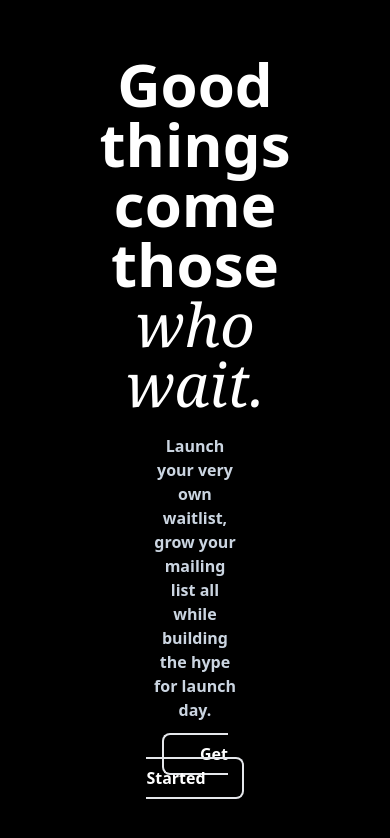
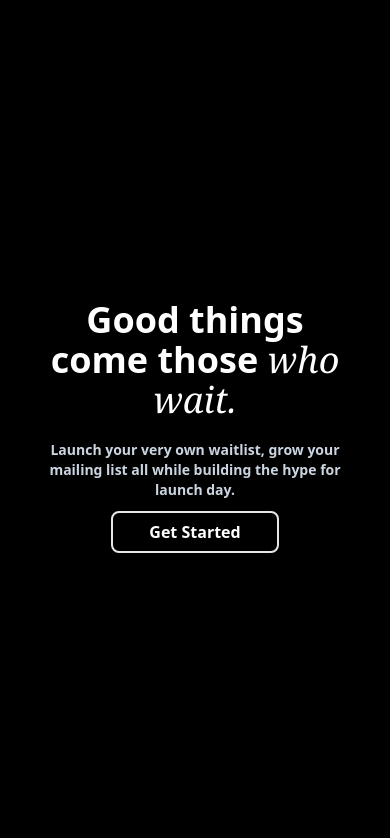
Before and after one commit to Shashivadan/medium, a React (Vite) app in the folder Frontend/: page / in a window 390 px wide. Shown: the top 838 px of the page. Built offline with nearby package versions, Linux system fonts and the light colour scheme.

Commit message:
some changes

```diff
--- a/Frontend/src/pages/Home.tsx
+++ b/Frontend/src/pages/Home.tsx
@@ -5,12 +5,12 @@ export default function Home() {
     <>
       <div className=" h-screen bg-black text-white ">
         <div className="h-full w-full flex  items-center justify-center text-center  ">
-          <div className="w-[30%] text-center flex flex-col items-center gap-5">
-            <div className="text-6xl font-bold">
+          <div className=" p-10 md:p-0 md:w-[30%] text-center flex flex-col items-center gap-5">
+            <div className=" text-4xl md:text-6xl font-bold">
               Good things come those{" "}
               <em className=" font-thin  font-serif">who wait.</em>
             </div>
-            <div className="  w-[70%] font-semibold text-slate-300 ">
+            <div className="text-sm  md:w-[70%] font-semibold text-slate-300 ">
               Launch your very own waitlist, grow your mailing list all while
               building the hype for launch day.
             </div>
```
